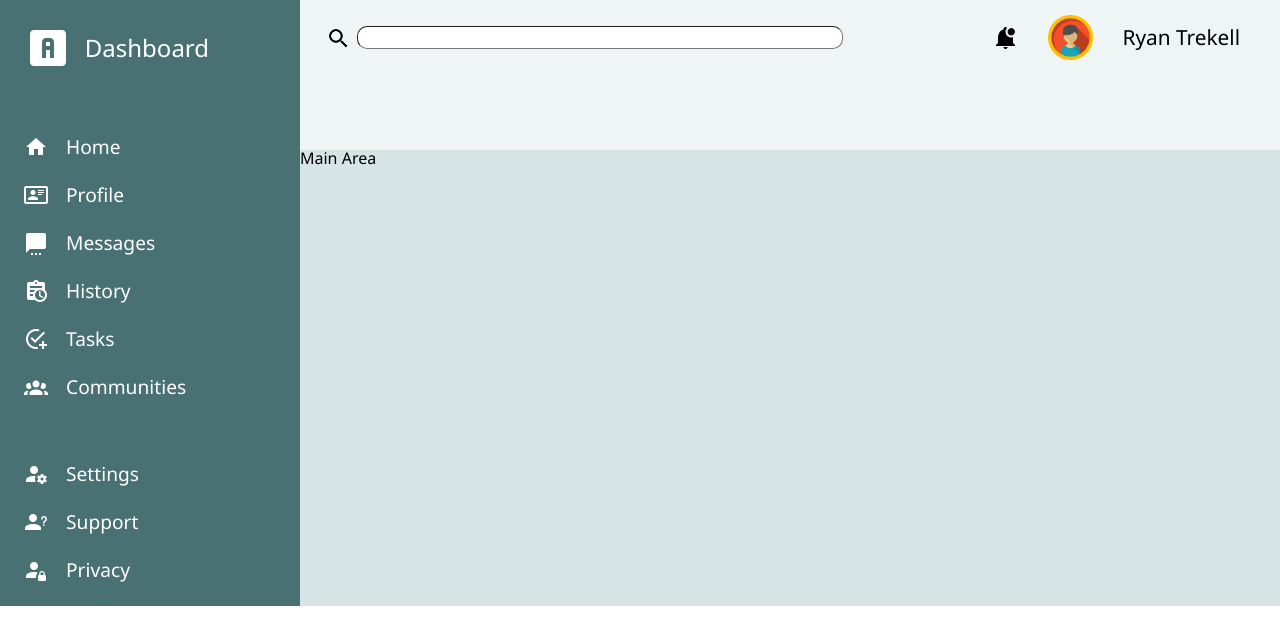
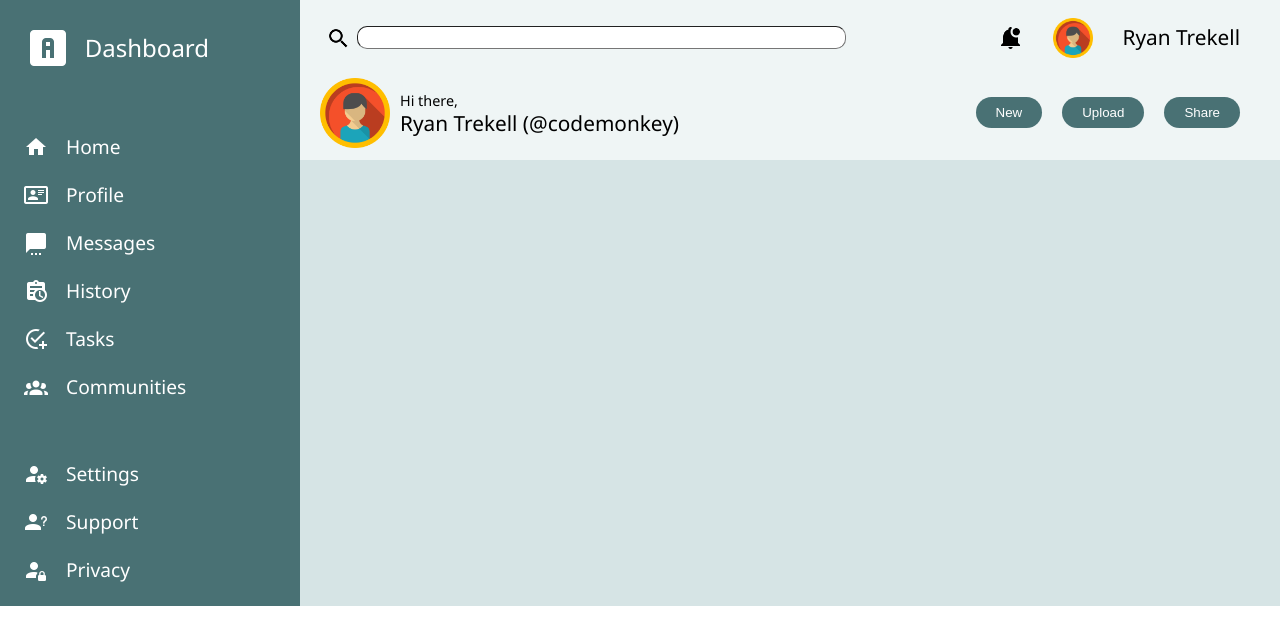
Before and after one commit to ryant4/adminpage, a plain HTML site: page index.html in a window 1280 px wide. Drawn offline with Linux system fonts and the light colour scheme.

Commit message:
Complete second header row

```diff
--- a/index.html
+++ b/index.html
@@ -25,7 +25,16 @@
             </div>
 
             <div class="user-menu">
-
+                <div class="user-greeting">
+                    <img id="large-profile-image" src="./assets/user.png" alt="User photo">
+                    <div class="hi-there">Hi there,</div>
+                    <div class="user-data">Ryan Trekell (@codemonkey)</div>
+                </div>
+                <div class="header-buttons">
+                    <button>New</button>
+                    <button>Upload</button>
+                    <button>Share</button>
+                </div>
             </div>
         </div>
 
@@ -53,7 +62,7 @@
                 </ul>
             </div>
         </div>
-        <div class="main-content">Main Area</div>
+        <div class="main-content"></div>
     </div>
 </body>
 </html>
--- a/style.css
+++ b/style.css
@@ -4,7 +4,7 @@
 .page-container {
     display: grid;
     grid-template-columns: clamp(250px, 25%, 300px) 5fr;
-    grid-template-rows: 150px 1fr;
+    grid-template-rows: 160px 1fr;
     grid-template-areas: "sidebar header"
     "sidebar main-content";
 }
@@ -15,7 +15,7 @@
     grid-area: header;
     background-color: #EFF5F5;
     display: grid;
-    grid-template-rows: 50px 50px;
+    grid-template-rows: 75px 75px;
 }
 
 .search-header {
@@ -51,7 +51,7 @@
     border: none;
 }
 .user-logos img {
-    height: 45px;
+    height: 40px;
     margin: 5px 15px 5px 15px;
 
 }
@@ -74,10 +74,64 @@
     margin-left: 15px;
 }
 
+.user-menu {
+    display: grid;
+    grid-template-columns: 3fr 1fr;
+    align-items: center;
+    justify-content: space-between;
+    gap: 30px;
+}
+
+.user-menu img{
+    width: 70px;
+    margin-left: 20px;
+}
+
+.user-greeting {
+    display: grid;
+    grid-template-columns: 100px 300px;
+    grid-template-rows: 35px 35px;
+    grid-template-areas: "image hi"
+    "image user";
+}
+
+.large-profile-image {
+    grid-area: image;
+
+}
+
+.hi-there {
+    grid-area: hi;
+    font-size: .9rem;
+    align-self: end;
+    margin-bottom: 4px;
+}
+
+.user-data {
+    grid-area: user;
+    font-size: 1.3rem;
+}
 
 
+.header-buttons {
+    display: grid;
+    grid-template-columns: auto auto auto;
+    gap: 20px;
+    place-items: center;
+}
 
+.header-buttons button {
+    background-color: #497174;
+    color: white;
+    border-radius: 20px;
+    padding: 8px 20px 8px 20px;
+    border: none;
+}
 
+.header-buttons>:last-child {
+    margin-right: 40px;
+
+}
 
 
 /* SIDEBAR STYLES */
```
